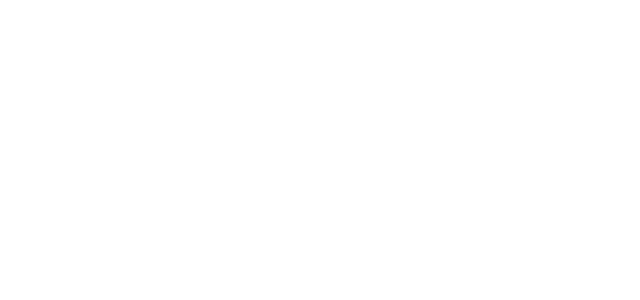
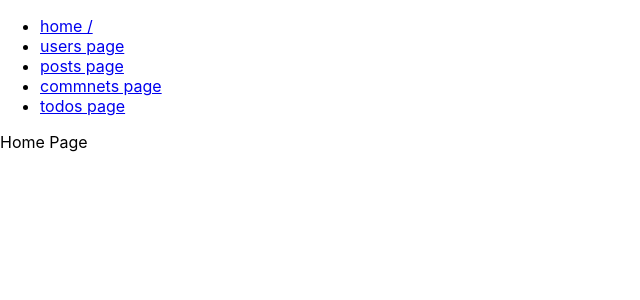
Before and after one commit to YaroslavHunt/react-ts, a React (Create React App) app: page / in a window 1280 px wide. Shown: the top 300 px of the page, without its empty margins (0-640 px from the left). Built offline with nearby package versions, Linux system fonts and the light colour scheme.

Commit message:
Work with routes

```diff
--- /dev/null
+++ b/src/components/MenuComponent.tsx
@@ -0,0 +1,18 @@
+import React from 'react';
+import {Link} from "react-router-dom";
+
+const MenuComponent = () => {
+    return (
+        <div>
+            <ul>
+                <li><Link to={''}>home /</Link></li>
+                <li><Link to={'users'}>users page</Link></li>
+                <li><Link to={'posts'}>posts page</Link></li>
+                <li><Link to={'comments'}>commnets page</Link></li>
+                <li><Link to={'todos'}>todos page</Link></li>
+            </ul>
+        </div>
+    );
+};
+
+export default MenuComponent;
--- /dev/null
+++ b/src/components/TodoComponent.tsx
@@ -0,0 +1,27 @@
+import React, {FC} from 'react';
+import {ITodo} from "../models/ITodo";
+import {Link} from "react-router-dom";
+
+interface IProps {
+    todos: ITodo[]
+}
+
+const TodoComponent: FC<IProps> = ({todos}) => {
+    return (
+        <div>
+            {
+                <ul>
+                    {
+                        todos.map(todo => (
+                            <li key={todo.id}>
+                                <Link to={todo.id.toString()} state={todo}>{todo.id} {todo.todo}</Link>
+                            </li>
+                        ))
+                    }
+                </ul>
+            }
+        </div>
+    );
+};
+
+export default TodoComponent;
--- a/src/index.tsx
+++ b/src/index.tsx
@@ -1,11 +1,42 @@
-import React from 'react';
 import ReactDOM from 'react-dom/client';
 import './index.css';
-import App from './App';
+import {createBrowserRouter, RouterProvider} from "react-router-dom";
+import MainLayout from "./layouts/MainLayout";
+import UsersPage from "./pages/UsersPage";
+import PostsPage from "./pages/PostsPage";
+import CustomErrorLayout from "./layouts/CustomErrorLayout";
+import HomePage from "./pages/HomePage";
+import React from "react";
+import TodosPage from "./pages/TodosPage";
+import TodoPage from "./pages/TodoPage";
+
 
 const root = ReactDOM.createRoot(
-  document.getElementById('root') as HTMLElement
+    document.getElementById('root') as HTMLElement
 );
+
+let router = createBrowserRouter([
+    {
+        path: '/',
+        element: <MainLayout/>,
+        errorElement: <CustomErrorLayout/>,
+        children: [
+            {index: true, element: <HomePage/>},
+            {path: 'users', element: <UsersPage/>},
+            {path: 'posts', element: <PostsPage/>},
+            {
+                path: 'todos', element: <TodosPage/>, children: [
+                    {path: ':id', element: <TodoPage/>}
+                ]
+            },
+
+
+        ]
+    },
+
+
+]);
+
 root.render(
-    <App />
+    <RouterProvider router={router}/>
 );
--- /dev/null
+++ b/src/layouts/CustomErrorLayout.tsx
@@ -0,0 +1,11 @@
+import React from 'react';
+
+const CustomErrorLayout = () => {
+    return (
+        <div>
+            Error!
+        </div>
+    );
+};
+
+export default CustomErrorLayout;
--- /dev/null
+++ b/src/layouts/MainLayout.tsx
@@ -0,0 +1,14 @@
+import React from 'react';
+import MenuComponent from "../components/MenuComponent";
+import {Outlet} from "react-router-dom";
+
+const MainLayout = () => {
+    return (
+        <div>
+            <MenuComponent/>
+            <Outlet/>
+        </div>
+    );
+};
+
+export default MainLayout;
--- /dev/null
+++ b/src/models/ITodo.ts
@@ -0,0 +1,6 @@
+export interface ITodo {
+    id: number;
+    completed: boolean;
+    userId: number;
+    todo: string
+}
--- /dev/null
+++ b/src/pages/HomePage.tsx
@@ -0,0 +1,11 @@
+import React from 'react';
+
+const HomePage = () => {
+    return (
+        <div>
+            Home Page
+        </div>
+    );
+};
+
+export default HomePage;
--- /dev/null
+++ b/src/pages/PostsPage.tsx
@@ -0,0 +1,11 @@
+import React from 'react';
+
+const PostsPage = () => {
+    return (
+        <div>
+            Posts Page
+        </div>
+    );
+};
+
+export default PostsPage;
--- /dev/null
+++ b/src/pages/TodoPage.tsx
@@ -0,0 +1,30 @@
+import React, {useEffect, useState} from 'react';
+import {useLocation, useParams} from "react-router-dom";
+import {ITodo} from "../models/ITodo";
+
+const TodoPage = () => {
+    let {id} = useParams();
+    let location = useLocation();
+    let state: ITodo = location.state;
+    const [user, setUser] = useState<any>();
+    useEffect(() => {
+        fetch('https://dummyjson.com/users/' + state.userId)
+            .then(value => value.json())
+            .then(value => {
+                setUser(value);
+            });
+
+    }, [id]);
+
+    return (
+        <div>
+            TodoPage {state.id} {state.completed + ''}
+            <hr/>
+
+
+            {JSON.stringify(user)}
+        </div>
+    );
+};
+
+export default TodoPage;
--- /dev/null
+++ b/src/pages/TodosPage.tsx
@@ -0,0 +1,25 @@
+import React, {useState} from 'react';
+import {ITodo} from "../models/ITodo";
+import TodoComponent from "../components/TodoComponent";
+import {Outlet} from "react-router-dom";
+
+const TodosPage = () => {
+    const [todos, setTodos] = useState<ITodo[]>([])
+    fetch('https://dummyjson.com/todos')
+        .then(value => value.json())
+        .then(value => {
+            setTodos(value.todos);
+        });
+
+
+    return (
+        <div>
+            <hr/>
+            <Outlet/>
+            <hr/>
+            <TodoComponent todos={todos}/>
+        </div>
+    );
+};
+
+export default TodosPage;
--- /dev/null
+++ b/src/pages/UsersPage.tsx
@@ -0,0 +1,11 @@
+import React from 'react';
+
+const UsersPage = () => {
+    return (
+        <div>
+            Users Page
+        </div>
+    );
+};
+
+export default UsersPage;
```
Also changed, not shown: src/services/todos.api.service.ts (added, +21 -0 lines).
